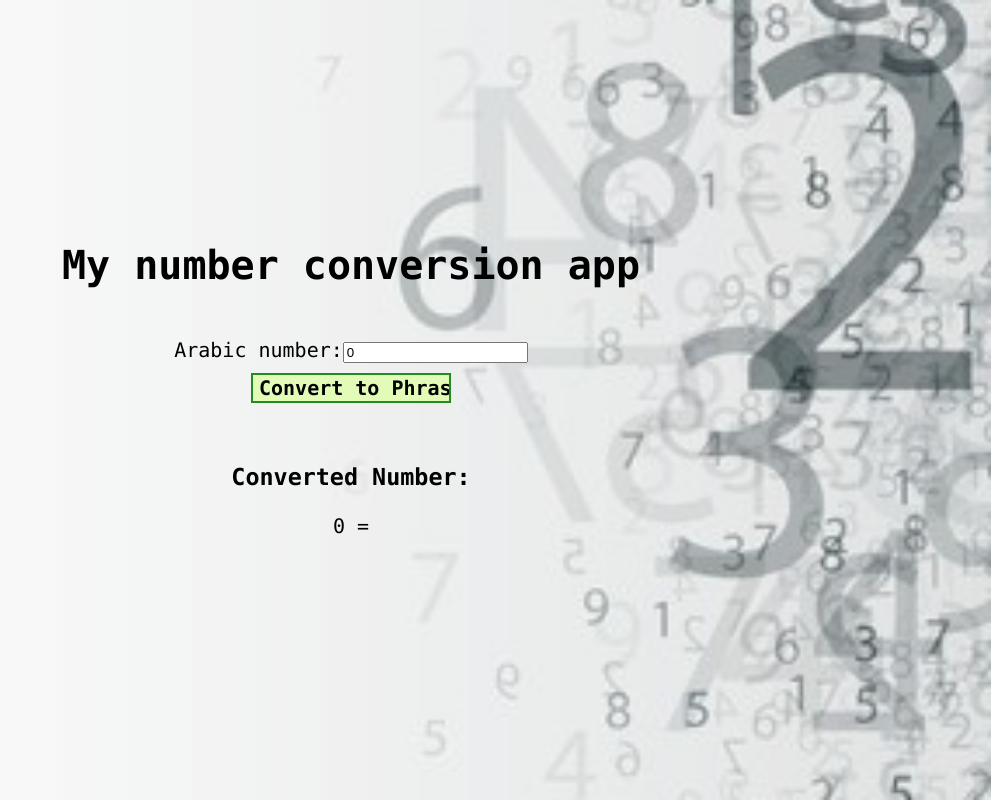
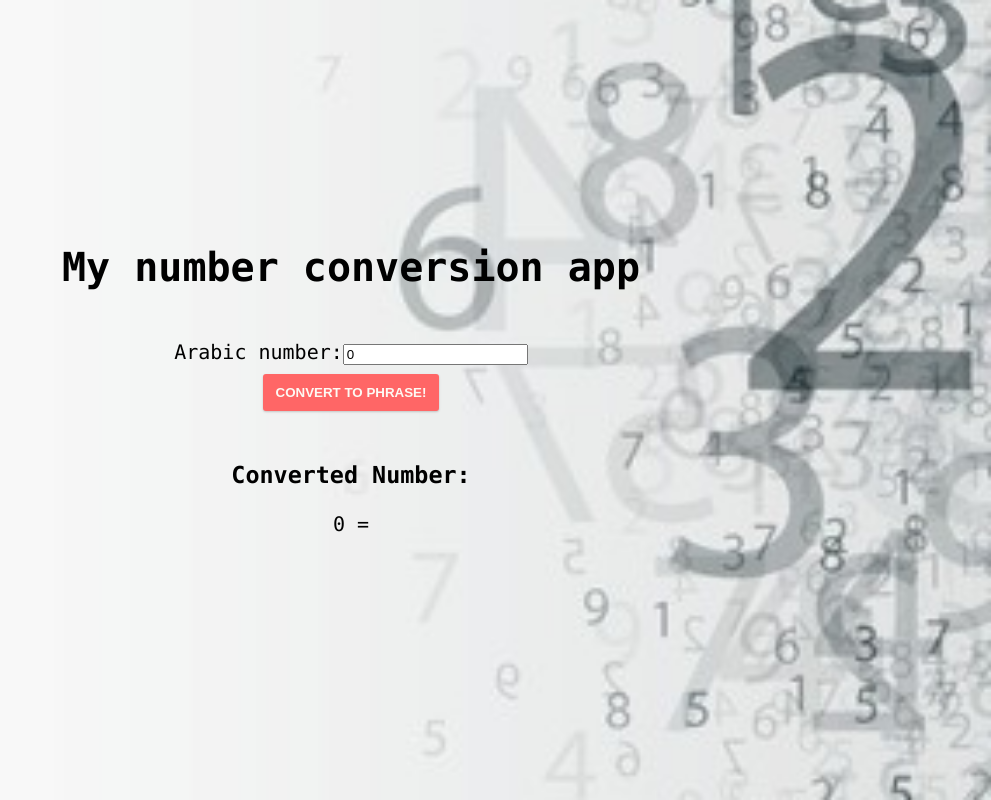
Before and after one commit to Witchcraf/JS-numerals, a React (Create React App) app in the folder arabic-number-conversion-app/: page / in a window 1280 px wide. Shown: the whole page, without its empty margins (289-1280 px from the left). Built offline with nearby package versions, Linux system fonts and the light colour scheme.

Commit message:
feat: change input to styled button.

```diff
--- a/arabic-number-conversion-app/src/App.js
+++ b/arabic-number-conversion-app/src/App.js
@@ -1,6 +1,8 @@
 import './App.css';
 import {useState} from "react";
 import {convertArabianNumberToEnglishPhrase} from "./util/conversion";
+import styled,{keyframes} from "styled-components";
+
 
 function App() {
     const [arabNumber, setArabNumber] = useState(0);
@@ -28,7 +30,7 @@ function App() {
                          value={arabNumber} onChange={(e) => handleChange(e)}/>
                 </label>
                   <br/>
-                <input className="submitButton" type="submit" value="Convert to Phrase!" />
+                  <Button>Convert to Phrase!</Button>
               </form>
               <div className="result">
                   <h3>Converted Number:</h3>
@@ -37,6 +39,35 @@ function App() {
           </div>
       </>
   );
+
 }
+const jump = keyframes`
+  from{
+    transform: translateY(0)
+  }
+  to{
+    transform: translateY(-3px)
+  }
+`;
+
+const Button = styled.button`
+  max-width: 100%;
+  padding: 11px 13px;
+  color: rgb(253, 249, 243);
+  font-weight: 600;
+  text-transform: uppercase;
+  background: #FF6666;
+  border: none;
+  border-radius: 3px;
+  outline: 0;
+  cursor: pointer;
+  margin-top: 0.6rem;
+  box-shadow: 0 1px 3px rgba(0, 0, 0, 0.1), 0 1px 2px rgba(0, 0, 0, 0.1);
+  transition: all 0.3s ease-out;
+  :hover {
+    background: #66CC00;
+    animation: ${jump} 0.2s ease-out forwards;
+  }
+`;
 
 export default App;
```
